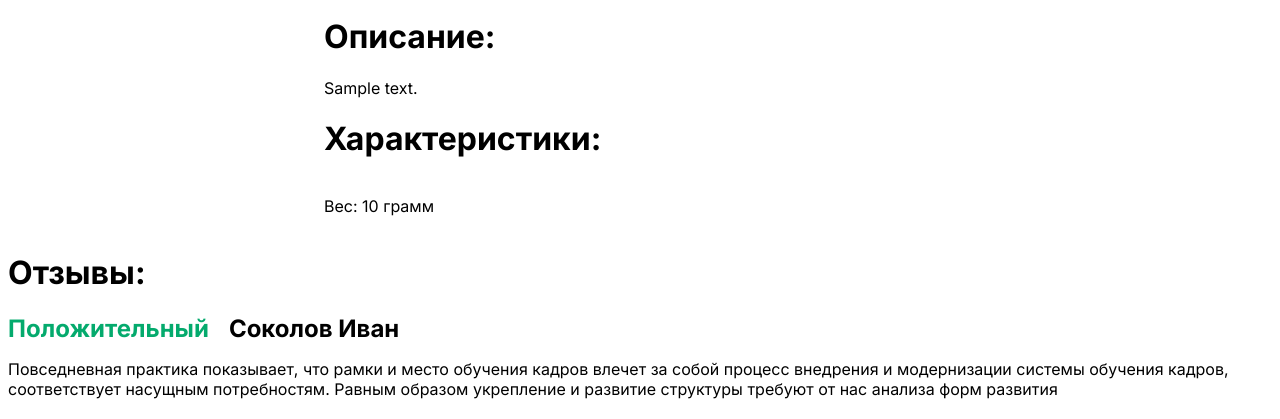
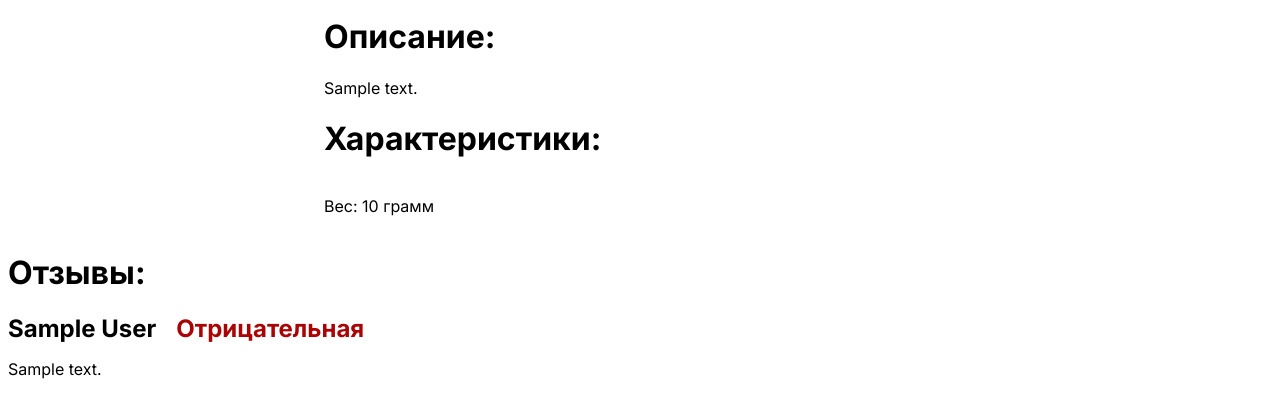
Before and after one commit to Layzern/internetshop, a Django app: page /product/1 in a window 1280 px wide. Shown: the part 381-800 px from the top of the page. Run offline with Django 5.2, Linux system fonts and the light colour scheme; tables that the repository leaves empty hold one stand-in row (values such as "Sample post"); grey boxes are pictures that could not be loaded.

Commit message:
Добавил отображение отзывов на сайт

```diff
--- a/internetshop/magaz/templates/product.html
+++ b/internetshop/magaz/templates/product.html
@@ -43,13 +43,21 @@
 <h1>Отзывы:</h1>
 
 <div class="riviews">
+    {% for review in reviews %}
     <div class="reviws">
         <div class = "reviewHeader">
-            <h2 class="textGreen">Положительный</h2>
-            <h2>Соколов Иван</h2>
+            <h2>{{ review.author }}</h2>
+
+            {% if revie.rating == 1%}
+            <h2 class="textGreen">Положительная</h2>
+            {% else %}
+            <h2 class="textRed">Отрицательная</h2>
+            {% endif %}
+
         </div>
         <p>
-            Повседневная практика показывает, что рамки и место обучения кадров влечет за собой процесс внедрения и модернизации системы обучения кадров, соответствует насущным потребностям. Равным образом укрепление и развитие структуры требуют от нас анализа форм развития
+            {{ review.text }}
         </p>
     </div>
+    {% endfor %}
 </div>
--- a/internetshop/magaz/views.py
+++ b/internetshop/magaz/views.py
@@ -15,6 +15,7 @@ def home(request):
 def view_product(request, id):
     product = Product.objects.filter(id=id).first()
     print(product.review_set.all)
+    reviews = product.review_set.all()
     charTable = []
 
     characterstics = [
@@ -28,5 +29,6 @@ def view_product(request, id):
         ])
 
     return  render(request, 'product.html', {
-       'product' : product
+       'product' : product,
+       'reviews' : reviews,
     })
```
